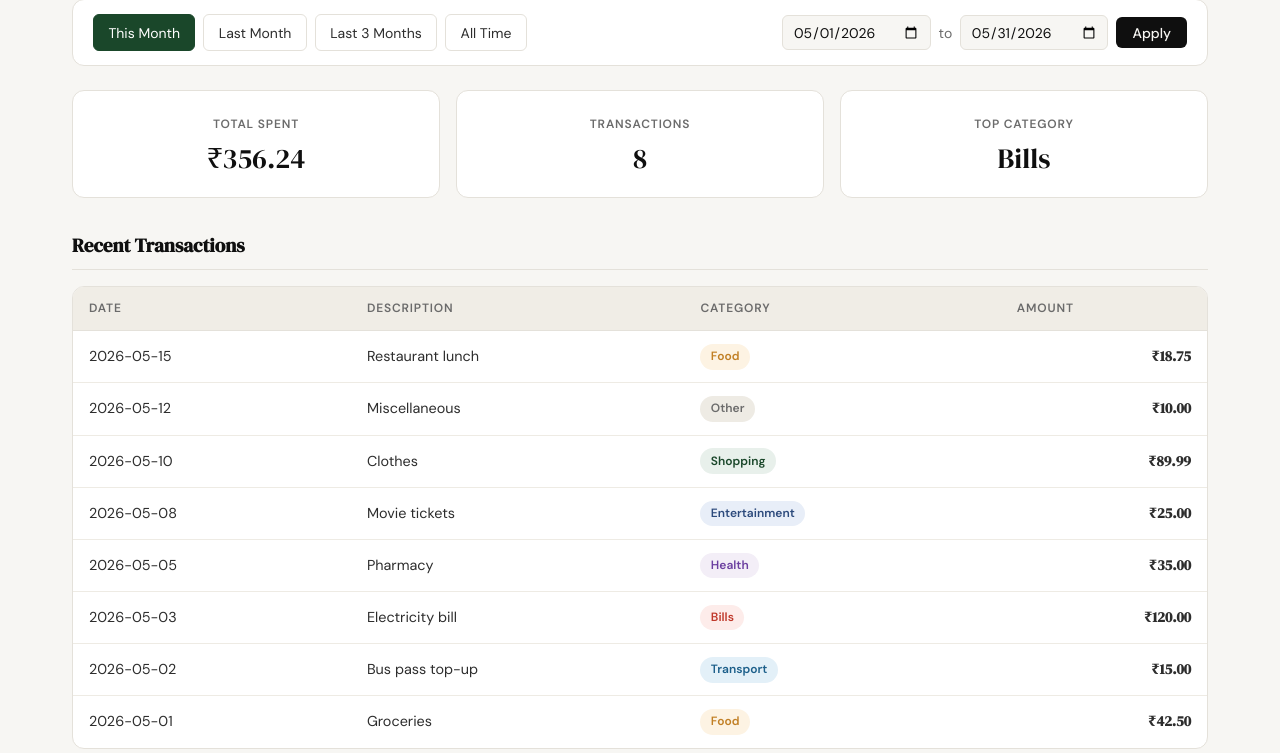
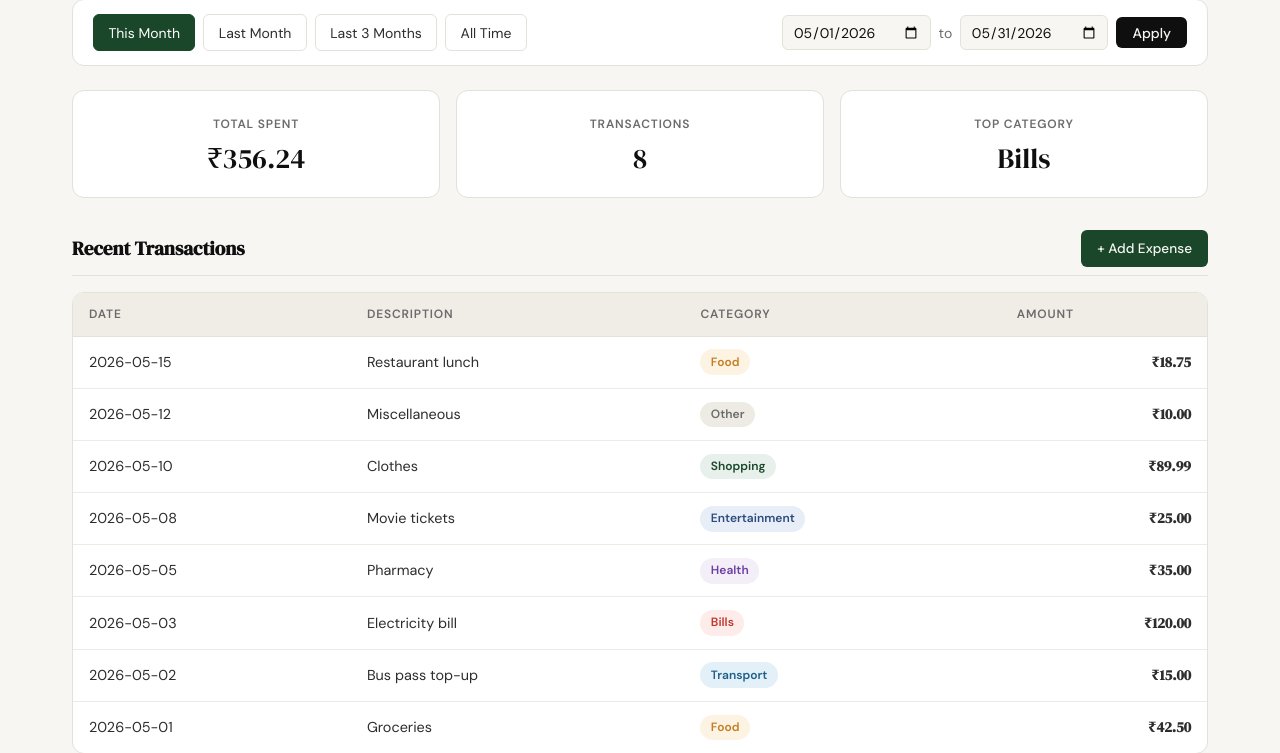
Before and after one commit to kapildevreddy/Exptrack, a Flask app: page /profile in a window 1280 px wide. Shown: the part 290-1043 px from the top of the page. Run offline with Flask 3, Linux system fonts and the light colour scheme; a user stored in the database is signed in; data comes from the database, SQL or seed files in the repository; both versions use the stored data as it was after the commit.

Commit message:
add expenses

```diff
--- a/app.py
+++ b/app.py
@@ -3,11 +3,13 @@ import calendar
 from datetime import date as date_cls, datetime
 from flask import Flask, render_template, request, redirect, url_for, flash, abort, session
 from werkzeug.security import check_password_hash
-from database.db import get_db, init_db, seed_db, create_user, get_user_by_email
+from database.db import get_db, init_db, seed_db, create_user, get_user_by_email, add_expense as db_add_expense
 from database.queries import get_user_by_id, get_summary_stats, get_recent_transactions, get_category_breakdown
 
 app = Flask(__name__)
 app.secret_key = "dev-secret-change-in-prod"
+
+CATEGORIES = ["Food", "Transport", "Bills", "Health", "Entertainment", "Shopping", "Other"]
 
 with app.app_context():
     init_db()
@@ -183,9 +185,47 @@ def analytics():
     return render_template("analytics.html")
 
 
-@app.route("/expenses/add")
+@app.route("/expenses/add", methods=["GET", "POST"])
 def add_expense():
-    return "Add expense — coming in Step 7"
+    if not session.get("user_id"):
+        return redirect(url_for("login"))
+
+    if request.method == "POST":
+        amount_raw  = request.form.get("amount", "").strip()
+        category    = request.form.get("category", "").strip()
+        date        = request.form.get("date", "").strip()
+        description = request.form.get("description", "").strip()
+
+        try:
+            amount = float(amount_raw)
+            if amount <= 0:
+                raise ValueError
+        except ValueError:
+            flash("Amount must be a positive number.", "error")
+            return render_template("add_expense.html", categories=CATEGORIES,
+                                   amount=amount_raw, category=category,
+                                   date=date, description=description)
+
+        if category not in CATEGORIES:
+            flash("Please select a valid category.", "error")
+            return render_template("add_expense.html", categories=CATEGORIES,
+                                   amount=amount_raw, category=category,
+                                   date=date, description=description)
+
+        try:
+            datetime.strptime(date, "%Y-%m-%d")
+        except ValueError:
+            flash("Date must be a valid YYYY-MM-DD date.", "error")
+            return render_template("add_expense.html", categories=CATEGORIES,
+                                   amount=amount_raw, category=category,
+                                   date=date, description=description)
+
+        db_add_expense(session["user_id"], amount, category, date, description or None)
+        flash("Expense added successfully.", "success")
+        return redirect(url_for("profile"))
+
+    return render_template("add_expense.html", categories=CATEGORIES,
+                           amount="", category="", date=date_cls.today().isoformat(), description="")
 
 
 @app.route("/expenses/<int:id>/edit")
--- a/database/db.py
+++ b/database/db.py
@@ -83,3 +83,15 @@ def get_user_by_email(email):
     user = conn.execute("SELECT * FROM users WHERE email = ?", (email,)).fetchone()
     conn.close()
     return user
+
+
+def add_expense(user_id, amount, category, date, description):
+    conn = get_db()
+    cursor = conn.execute(
+        "INSERT INTO expenses (user_id, amount, category, date, description) VALUES (?, ?, ?, ?, ?)",
+        (user_id, amount, category, date, description or None),
+    )
+    expense_id = cursor.lastrowid
+    conn.commit()
+    conn.close()
+    return expense_id
--- a/static/css/profile.css
+++ b/static/css/profile.css
@@ -93,6 +93,35 @@
 /* ------------------------------------------------------------------ */
 
 .profile-transactions { margin-bottom: 2rem; }
+
+.section-title-row {
+    display: flex;
+    align-items: center;
+    justify-content: space-between;
+    border-bottom: 1px solid var(--border);
+    padding-bottom: 0.5rem;
+    margin-bottom: 1rem;
+}
+
+.section-title-row .section-title {
+    margin-bottom: 0;
+    padding-bottom: 0;
+    border-bottom: none;
+}
+
+.btn-add-expense {
+    display: inline-block;
+    padding: 0.45rem 1rem;
+    background: var(--accent);
+    color: var(--paper);
+    border-radius: 6px;
+    font-size: 0.85rem;
+    font-weight: 500;
+    text-decoration: none;
+    transition: opacity 0.15s;
+}
+
+.btn-add-expense:hover { opacity: 0.85; }
 
 .section-title {
     font-family: var(--font-display);
--- a/templates/profile.html
+++ b/templates/profile.html
@@ -9,6 +9,12 @@
 
 {% block content %}
 <div class="profile-page">
+
+    {% with messages = get_flashed_messages(with_categories=true) %}
+      {% for category, message in messages %}
+        <div class="auth-{{ category }}" style="margin-bottom: 1rem;">{{ message }}</div>
+      {% endfor %}
+    {% endwith %}
 
     <section class="profile-header">
         <div class="profile-avatar">{{ user.initials }}</div>
@@ -56,7 +62,10 @@
     </section>
 
     <section class="profile-transactions">
-        <h2 class="section-title">Recent Transactions</h2>
+        <div class="section-title-row">
+            <h2 class="section-title">Recent Transactions</h2>
+            <a href="{{ url_for('add_expense') }}" class="btn-add-expense">+ Add Expense</a>
+        </div>
         <div class="table-wrapper">
             <table class="txn-table">
                 <thead>
```
Also changed, not shown: templates/add_expense.html (added, +64 -0 lines), .claude/specs/07-add-expense.md (added), spendly.db.
